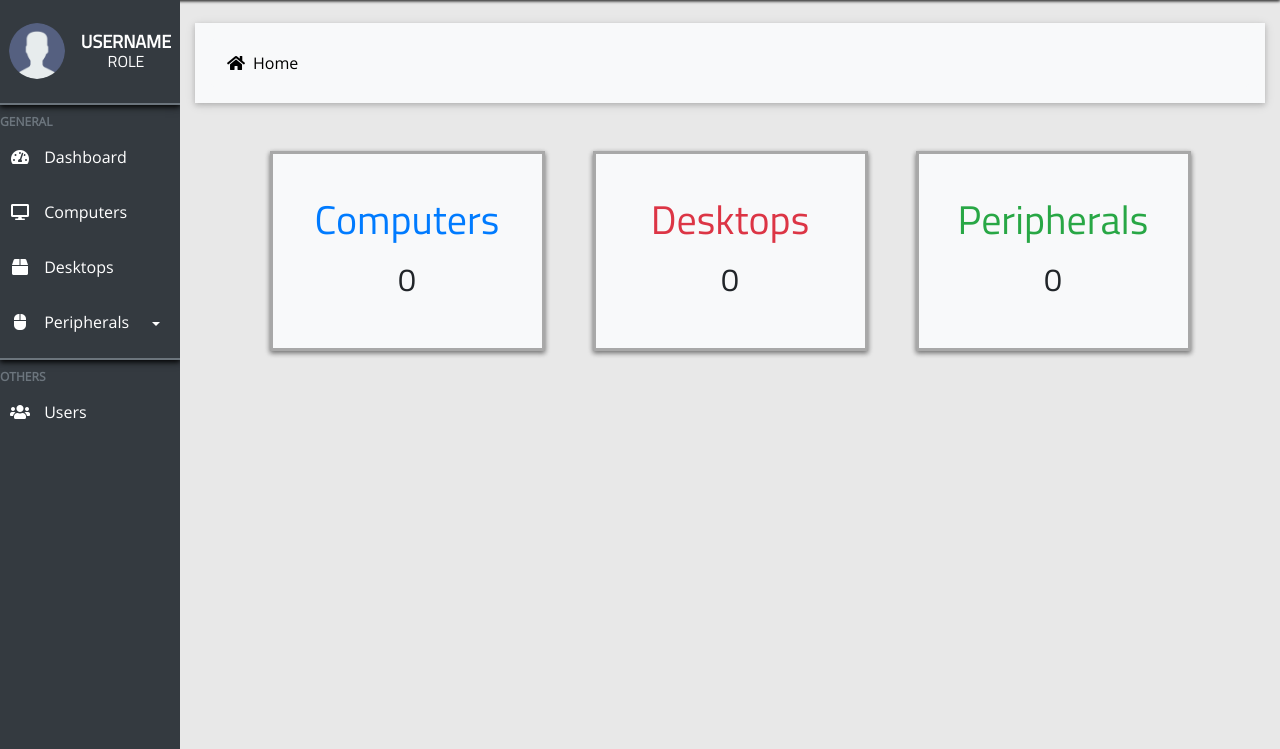
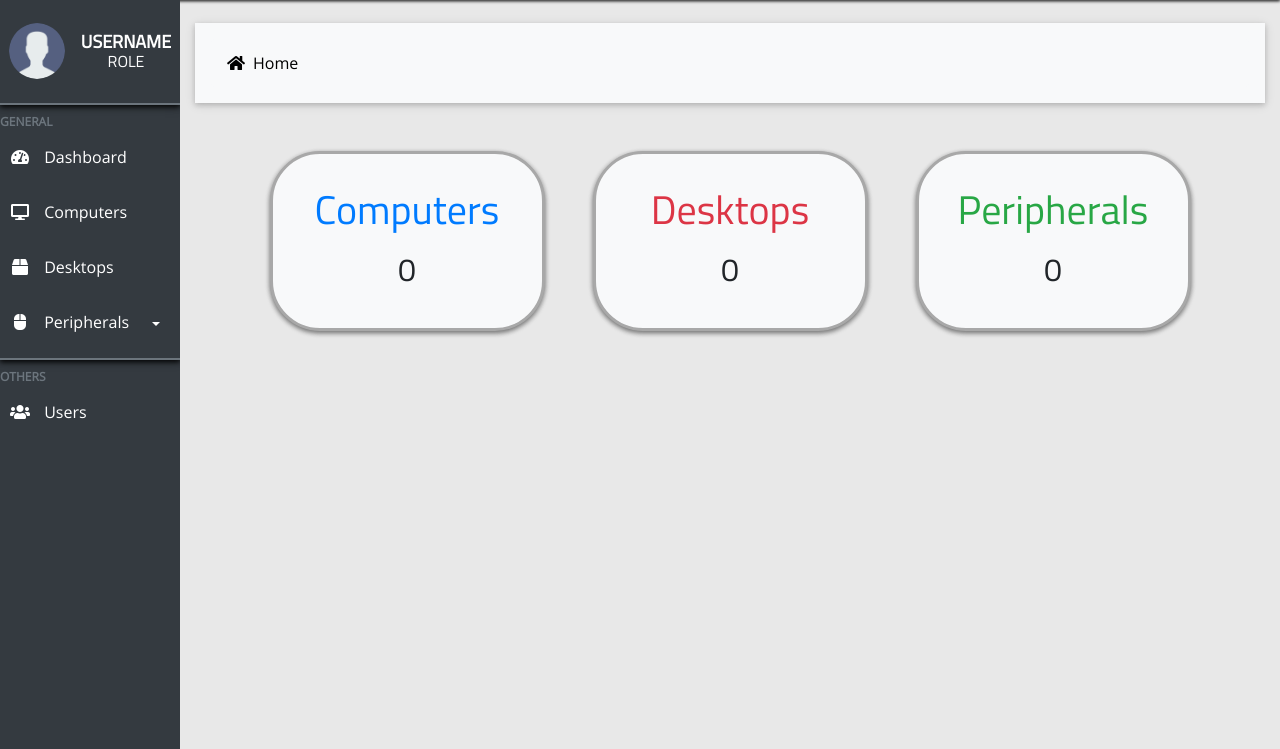
Before and after one commit to MarcEscatron07/townportal-capstone-2-2.0, a Laravel app: page /home in a window 1280 px wide. Shown: the part 51-800 px from the top of the page. Run offline with Laravel 9, Linux system fonts and the light colour scheme.

Commit message:
updated style for dashboard panels

```diff
--- a/public/css/style.css
+++ b/public/css/style.css
@@ -81,6 +81,7 @@ table select.form-control {
 .dashboard-panel {
   box-shadow: 0 2px 5px 0 rgba(0, 0, 0, 0.4), 0 2px 5px 0 rgba(0, 0, 0, 0.2);
   border: 3px solid #a8a8a8;
+  border-radius: 50px;
 }
 
 .nav-title {
--- a/public/css/style.sass
+++ b/public/css/style.sass
@@ -67,6 +67,7 @@ table select.form-control
 .dashboard-panel
     box-shadow: 0 2px 5px 0 rgba(0,0,0,0.4), 0 2px 5px 0 rgba(0,0,0,0.2)
     border: 3px solid #a8a8a8
+    border-radius: 50px
 
 .nav-title
     width: 180px
--- a/resources/views/home.blade.php
+++ b/resources/views/home.blade.php
@@ -7,15 +7,15 @@
         </div>
         <div class="row mt-4 justify-content-center">
 
-           <div class="dashboard-panel col-3 d-flex flex-column justify-content-center align-items-center bg-light" style="height:200px;">
+           <div class="dashboard-panel col-3 d-flex flex-column justify-content-center align-items-center bg-light" style="height:180px;">
                 <h1 class="dashboard-title text-primary">Computers</h1>
                 <h2 class="mt-2">{{ $computerCount }}</h2>
             </div>
-            <div class="dashboard-panel col-3 mx-5 d-flex flex-column justify-content-center align-items-center bg-light" style="height:200px;">
+            <div class="dashboard-panel col-3 mx-5 d-flex flex-column justify-content-center align-items-center bg-light" style="height:180px;">
                 <h1 class="dashboard-title text-danger">Desktops</h1>
                 <h2 class="mt-2">{{ $desktopCount }}</h2>
             </div>
-            <div class="dashboard-panel col-3 d-flex flex-column justify-content-center align-items-center bg-light" style="height:200px;">
+            <div class="dashboard-panel col-3 d-flex flex-column justify-content-center align-items-center bg-light" style="height:180px;">
                 <h1 class="dashboard-title text-success">Peripherals</h1>
                 <h2 class="mt-2">{{ $peripheralCount }}</h2>
             </div>
```
Also changed, not shown: 1 other file.
